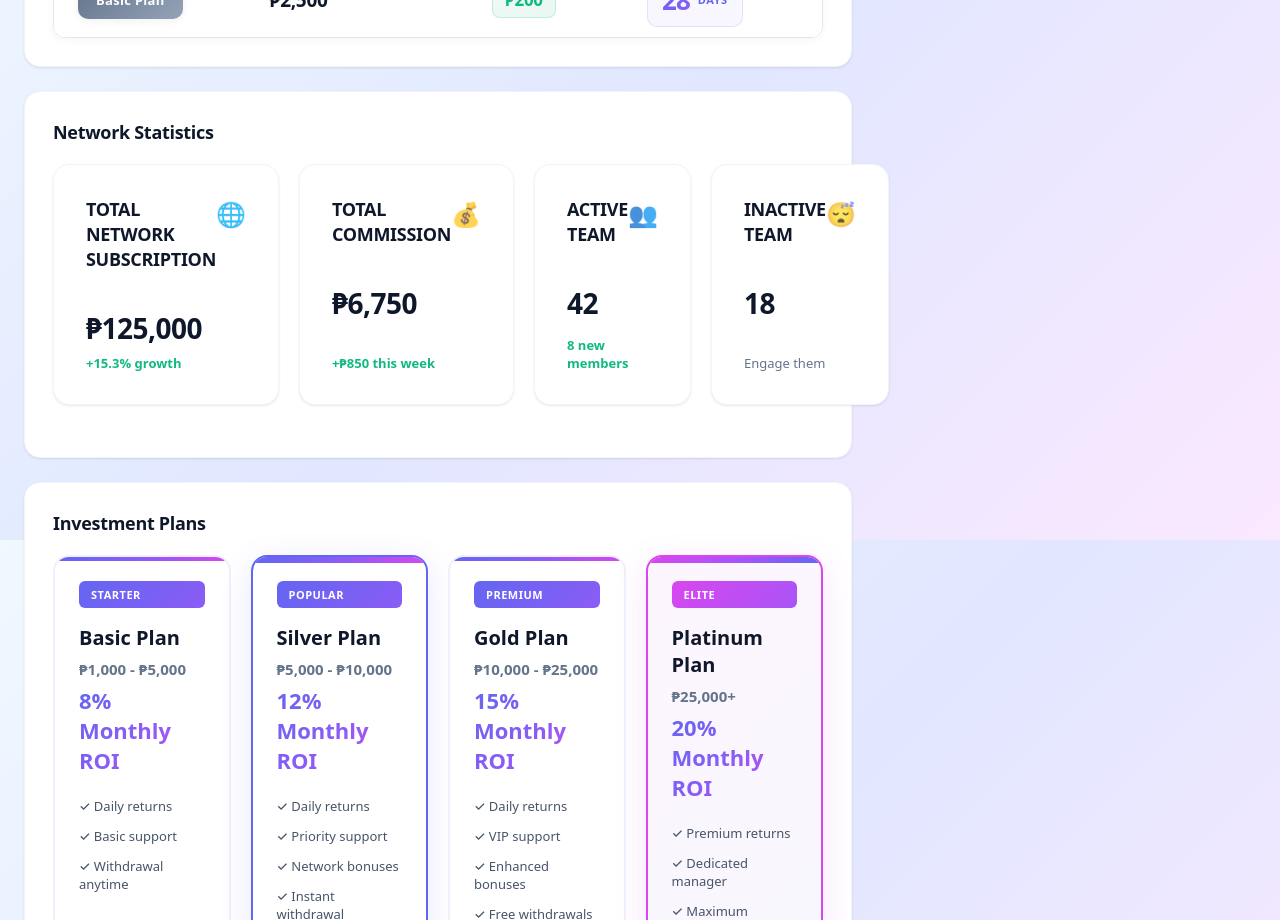
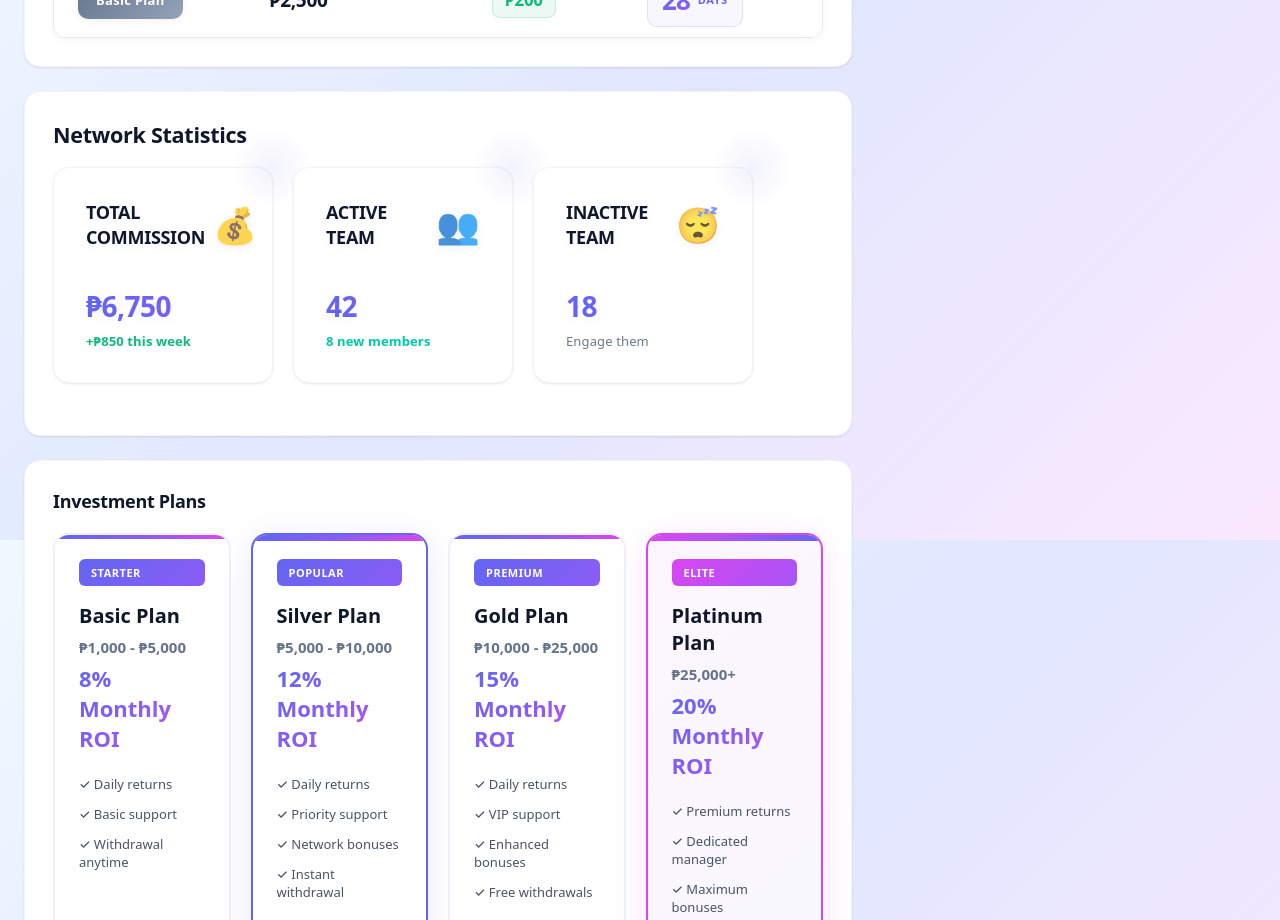
Before and after one commit to jrey21/zyphon, a React (Vite) app: page /dashboard in a window 1280 px wide. Shown: the part 1060-1980 px from the top of the page. Built offline with nearby package versions, Linux system fonts and the light colour scheme; no server answers; sample sign-in values are in the browser's storage.

Commit message:
update dashboard

```diff
--- a/src/pages/Dashboard.css
+++ b/src/pages/Dashboard.css
@@ -1,3 +1,177 @@
+.modern-network-card {
+    background: linear-gradient(135deg, #f8fafc 60%, #e0e7ff 100%);
+    border-radius: 1.25rem;
+    box-shadow: 0 4px 18px rgba(60, 60, 130, 0.08);
+    transition: transform 0.18s, box-shadow 0.18s, background 0.3s;
+    padding: 2rem 1.5rem 1.5rem 1.5rem;
+    min-width: 220px;
+    cursor: pointer;
+    border: none;
+    position: relative;
+    overflow: hidden;
+}
+
+.modern-network-card:hover {
+    transform: scale(1.06) translateY(-4px);
+    box-shadow: 0 12px 32px rgba(60, 60, 130, 0.18);
+    background: linear-gradient(135deg, #e0e7ff 60%, #f8fafc 100%);
+}
+
+.modern-network-card::after {
+    content: '';
+    position: absolute;
+    top: -40px;
+    right: -40px;
+    width: 80px;
+    height: 80px;
+    background: radial-gradient(circle, #6366f1 0%, transparent 70%);
+    opacity: 0.08;
+    pointer-events: none;
+    z-index: 0;
+    transition: opacity 0.3s;
+}
+
+.modern-network-card:hover::after {
+    opacity: 0.18;
+}
+
+.modern-card-header {
+    display: flex;
+    align-items: center;
+    justify-content: space-between;
+    margin-bottom: 1.1rem;
+    position: relative;
+    z-index: 1;
+}
+
+.modern-card-title {
+    font-size: 1.08rem;
+    font-weight: 700;
+    letter-spacing: 0.04em;
+    color: #22223b;
+    margin: 0;
+    text-transform: uppercase;
+    text-shadow: 0 2px 8px rgba(99, 102, 241, 0.08);
+}
+
+.modern-card-icon {
+    margin-left: 0.5rem;
+    filter: drop-shadow(0 2px 4px rgba(0, 0, 0, 0.08));
+    transition: transform 0.3s cubic-bezier(.4, 0, .2, 1);
+    will-change: transform;
+}
+
+.modern-network-card:hover .modern-card-icon {
+    transform: scale(1.25) rotate(-8deg);
+}
+
+.modern-card-value {
+    font-size: 2.3rem;
+    font-weight: 900;
+    color: #22223b;
+    margin-bottom: 0.5rem;
+    letter-spacing: 0.02em;
+    background: linear-gradient(90deg, #6366f1 0%, #8b5cf6 100%);
+    -webkit-background-clip: text;
+    -webkit-text-fill-color: transparent;
+    background-clip: text;
+    text-fill-color: transparent;
+    text-shadow: 0 2px 12px rgba(99, 102, 241, 0.08);
+}
+
+.modern-card-change {
+    font-size: 1.05rem;
+    font-weight: 600;
+    margin-top: 0.2rem;
+    color: #10b981;
+    letter-spacing: 0.01em;
+    text-shadow: 0 1px 6px rgba(16, 185, 129, 0.08);
+}
+
+.commission-card {
+    background: linear-gradient(135deg, #fffbe6 60%, #ffe7c7 100%);
+}
+
+.active-card {
+    background: linear-gradient(135deg, #e6fff7 60%, #c7ffe7 100%);
+}
+
+.inactive-card {
+    background: linear-gradient(135deg, #f6f6f6 60%, #e0e0e0 100%);
+}
+
+/* Modern Network Statistics Styles */
+.modern-network-grid {
+    display: grid;
+    grid-template-columns: repeat(auto-fit, minmax(260px, 1fr));
+    gap: 2rem;
+    margin-bottom: 1.5rem;
+    width: 100%;
+}
+
+.modern-network-card {
+    background: linear-gradient(135deg, #f8fafc 60%, #e0e7ff 100%);
+    border-radius: 1.25rem;
+    box-shadow: 0 4px 18px rgba(60, 60, 130, 0.08);
+    transition: transform 0.18s, box-shadow 0.18s;
+    padding: 2rem 1.5rem 1.5rem 1.5rem;
+    min-width: 220px;
+    cursor: pointer;
+    border: none;
+}
+
+.modern-network-card:hover {
+    transform: scale(1.045);
+    box-shadow: 0 8px 32px rgba(60, 60, 130, 0.18);
+}
+
+.modern-card-header {
+    display: flex;
+    align-items: center;
+    justify-content: space-between;
+    margin-bottom: 1.1rem;
+}
+
+.modern-card-title {
+    font-size: 1.08rem;
+    font-weight: 700;
+    letter-spacing: 0.04em;
+    color: #22223b;
+    margin: 0;
+    text-transform: uppercase;
+}
+
+.modern-card-icon {
+    margin-left: 0.5rem;
+    filter: drop-shadow(0 2px 4px rgba(0, 0, 0, 0.08));
+}
+
+.modern-card-value {
+    font-size: 2.1rem;
+    font-weight: 800;
+    color: #22223b;
+    margin-bottom: 0.5rem;
+    letter-spacing: 0.02em;
+}
+
+.modern-card-change {
+    font-size: 1rem;
+    font-weight: 500;
+    margin-top: 0.2rem;
+}
+
+.commission-card {
+    background: linear-gradient(135deg, #fffbe6 60%, #ffe7c7 100%);
+}
+
+.active-card {
+    background: linear-gradient(135deg, #e6fff7 60%, #c7ffe7 100%);
+}
+
+.inactive-card {
+    background: linear-gradient(135deg, #f6f6f6 60%, #e0e0e0 100%);
+}
+
 /* Success Banner for Registration */
 .dashboard-banner-success {
     width: 100%;
--- a/src/pages/Dashboard.tsx
+++ b/src/pages/Dashboard.tsx
@@ -381,42 +381,33 @@ function Dashboard({ onLogout }: DashboardProps) {
 
                         {/* Network Statistics Section */}
                         <div className="content-section">
-                            <h3>Network Statistics</h3>
-                            <div className="cards-grid">
-                                <div className="card network-card">
-                                    <div className="card-header">
-                                        <h3>Total Network Subscription</h3>
-                                        <span className="card-icon">🌐</span>
+                            <h3 style={{ marginBottom: '18px', fontWeight: 700, fontSize: '1.35rem' }}>Network Statistics</h3>
+                            <div className="cards-grid modern-network-grid">
+                                <div className="card network-card modern-network-card commission-card">
+                                    <div className="card-header modern-card-header">
+                                        <h3 className="modern-card-title">TOTAL COMMISSION</h3>
+                                        <span className="card-icon modern-card-icon" role="img" aria-label="commission" style={{ fontSize: '2.2rem', color: '#FFD700' }}>💰</span>
                                     </div>
-                                    <div className="card-value">₱125,000</div>
-                                    <div className="card-change positive">+15.3% growth</div>
+                                    <div className="card-value modern-card-value">₱6,750</div>
+                                    <div className="card-change modern-card-change positive">+₱850 this week</div>
                                 </div>
 
-                                <div className="card network-card">
-                                    <div className="card-header">
-                                        <h3>Total Commission</h3>
-                                        <span className="card-icon">💰</span>
+                                <div className="card network-card modern-network-card active-card">
+                                    <div className="card-header modern-card-header">
+                                        <h3 className="modern-card-title">ACTIVE TEAM</h3>
+                                        <span className="card-icon modern-card-icon" role="img" aria-label="active team" style={{ fontSize: '2.2rem', color: '#00C9A7' }}>👥</span>
                                     </div>
-                                    <div className="card-value">₱6,750</div>
-                                    <div className="card-change positive">+₱850 this week</div>
+                                    <div className="card-value modern-card-value">42</div>
+                                    <div className="card-change modern-card-change positive" style={{ color: '#00C9A7' }}>8 new members</div>
                                 </div>
 
-                                <div className="card network-card">
-                                    <div className="card-header">
-                                        <h3>Active Team</h3>
-                                        <span className="card-icon">👥</span>
+                                <div className="card network-card modern-network-card inactive-card">
+                                    <div className="card-header modern-card-header">
+                                        <h3 className="modern-card-title">INACTIVE TEAM</h3>
+                                        <span className="card-icon modern-card-icon" role="img" aria-label="inactive team" style={{ fontSize: '2.2rem', color: '#A0A0A0' }}>😴</span>
                                     </div>
-                                    <div className="card-value">42</div>
-                                    <div className="card-change positive">8 new members</div>
-                                </div>
-
-                                <div className="card network-card">
-                                    <div className="card-header">
-                                        <h3>Inactive Team</h3>
-                                        <span className="card-icon">😴</span>
-                                    </div>
-                                    <div className="card-value">18</div>
-                                    <div className="card-change">Engage them</div>
+                                    <div className="card-value modern-card-value">18</div>
+                                    <div className="card-change modern-card-change" style={{ color: '#6C7A89' }}>Engage them</div>
                                 </div>
                             </div>
                         </div>
```
